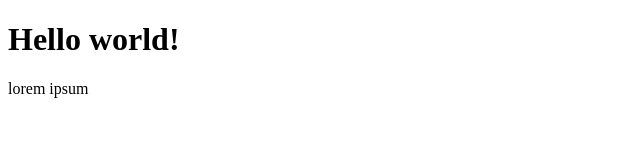
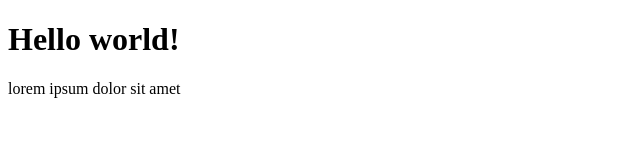
Before and after one commit to Carolkuma/food_next_react-three-fiber, a Gatsby site: page / in a window 1280 px wide. Shown: the whole page, without its empty margins (0-640 px from the left). Built offline with nearby package versions, Linux system fonts and the light colour scheme; Gatsby itself is replaced by a stand-in of ours.

Commit message:
add content

```diff
--- a/src/pages/index.js
+++ b/src/pages/index.js
@@ -3,6 +3,6 @@
 export default () => (
   <div>
     <h1>Hello world!</h1>
-    <p>lorem ipsum</p>
+    <p>lorem ipsum dolor sit amet</p>
   </div>
 )
```
